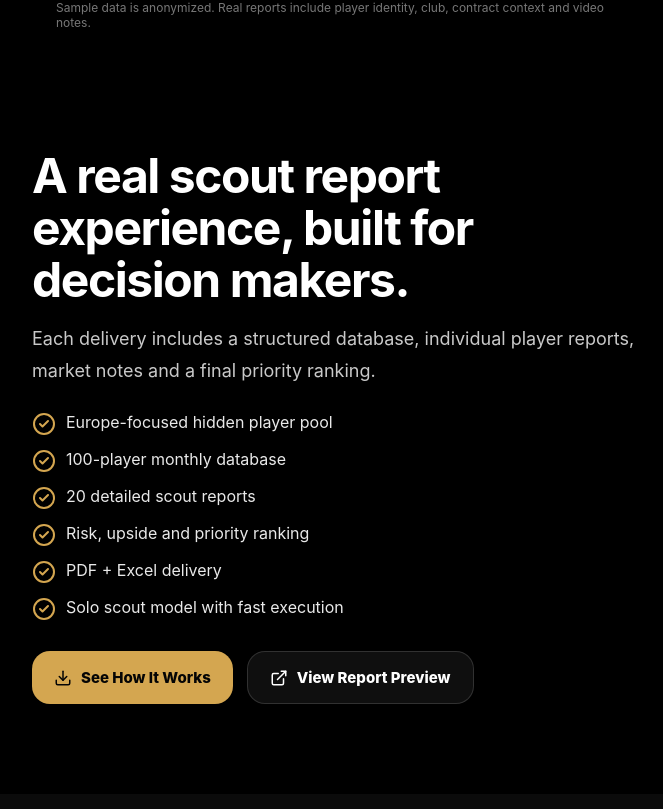
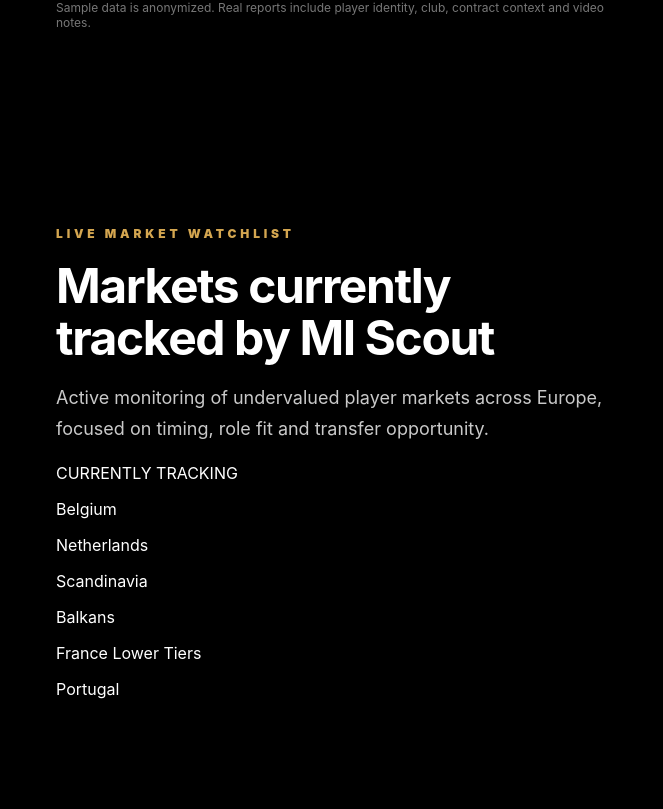
Before and after one commit to miscoutpro/mi-scout-site, a React (Vite) app: page / in a window 1280 px wide. Shown: the part 3311-4120 px from the top of the page, without its empty margins (42-705 px from the left). Built offline with nearby package versions, Linux system fonts and the light colour scheme.

Commit message:
Update main.jsx

```diff
--- a/src/main.jsx
+++ b/src/main.jsx
@@ -262,6 +262,28 @@
   <p className="micro">
     Sample data is anonymized. Real reports include player identity, club, contract context and video notes.
   </p>
+</section>
+            <section id="watchlist" className="section container">
+  <div className="section-head">
+    <span>Live Market Watchlist</span>
+    <h2>Markets currently tracked by MI Scout</h2>
+    <p>
+      Active monitoring of undervalued player markets across Europe, focused on timing, role fit and transfer opportunity.
+    </p>
+  </div>
+
+  <div className="tracking-strip">
+    <span>CURRENTLY TRACKING</span>
+
+    <div className="tracking-items">
+      <p>Belgium</p>
+      <p>Netherlands</p>
+      <p>Scandinavia</p>
+      <p>Balkans</p>
+      <p>France Lower Tiers</p>
+      <p>Portugal</p>
+    </div>
+  </div>
 </section>
             <h2>A real scout report experience, built for decision makers.</h2>
             <p className="muted">
```
